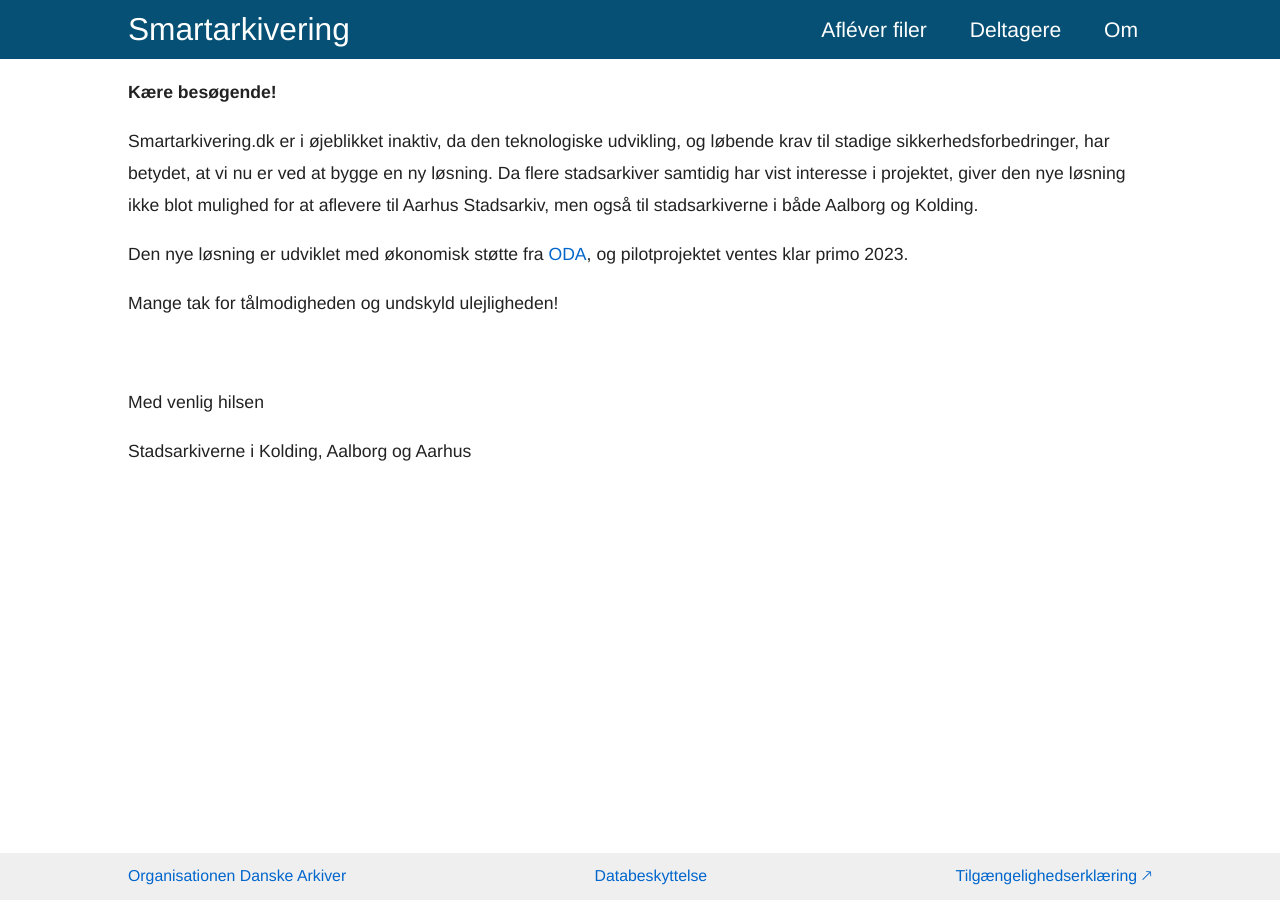
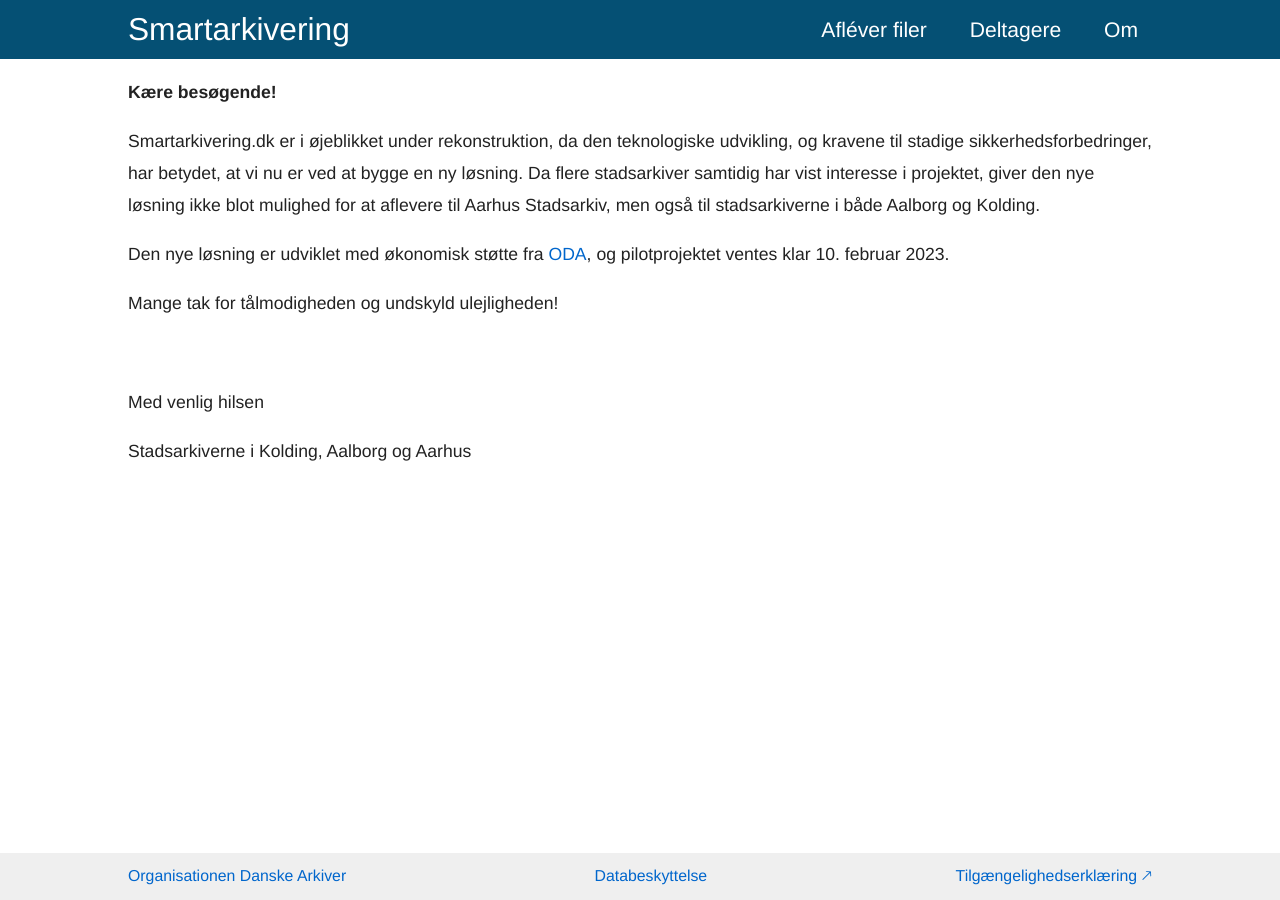
Before and after one commit to aarhusstadsarkiv/smartarkivering, a Jekyll site: the page built from index.md, in a window 1280 px wide. Built offline with Jekyll 4.4.1, drawn with Linux system fonts in a browser that asks for light colours.

Commit message:
Update index.md

```diff
--- a/index.md
+++ b/index.md
@@ -1,15 +1,12 @@
 ---
-# Feel free to add content and custom Front Matter to this file.
-# To modify the layout, see https://jekyllrb.com/docs/themes/#overriding-theme-defaults
-
 layout: default
 ---
 
 **Kære besøgende!**
 
-Smartarkivering.dk er i øjeblikket inaktiv, da den teknologiske udvikling, og løbende krav til stadige sikkerhedsforbedringer, har betydet, at vi nu er ved at bygge en ny løsning. Da flere stadsarkiver samtidig har vist interesse i projektet, giver den nye løsning ikke blot mulighed for at aflevere til Aarhus Stadsarkiv, men også til stadsarkiverne i både Aalborg og Kolding.
+Smartarkivering.dk er i øjeblikket under rekonstruktion, da den teknologiske udvikling, og kravene til stadige sikkerhedsforbedringer, har betydet, at vi nu er ved at bygge en ny løsning. Da flere stadsarkiver samtidig har vist interesse i projektet, giver den nye løsning ikke blot mulighed for at aflevere til Aarhus Stadsarkiv, men også til stadsarkiverne i både Aalborg og Kolding.
 
-Den nye løsning er udviklet med økonomisk støtte fra [ODA](https://www.dkarkiver.dk), og pilotprojektet ventes klar primo 2023.
+Den nye løsning er udviklet med økonomisk støtte fra [ODA](https://www.dkarkiver.dk), og pilotprojektet ventes klar 10. februar 2023.
 
 Mange tak for tålmodigheden og undskyld ulejligheden!
 
```
